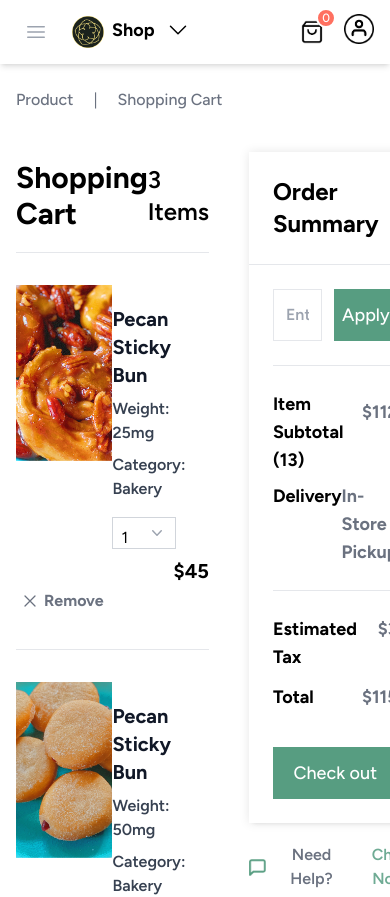
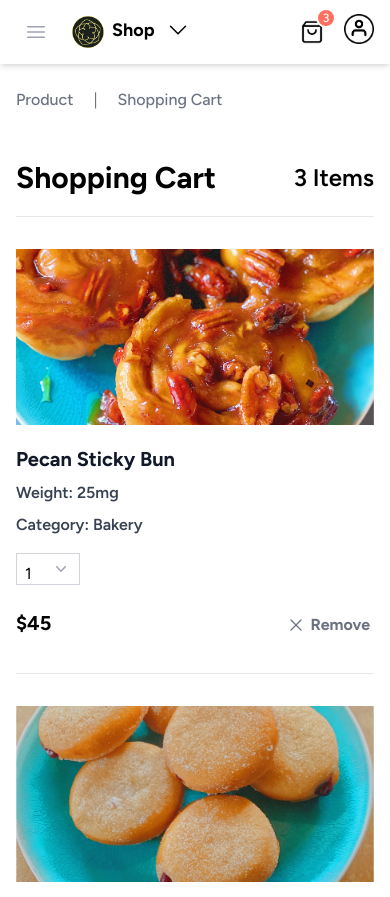
Before and after one commit to MalvinJay/uncut-lab-commerce, a Next.js app: page /cart in a window 390 px wide. Shown: the top 897 px of the page. Built offline with nearby package versions, Linux system fonts and the light colour scheme.

Commit message:
Updated max-width container value and fix mobile responsiveness for cart page

```diff
--- a/pages/cart.tsx
+++ b/pages/cart.tsx
@@ -2,7 +2,7 @@ import React, { useState } from 'react'
 import Link from 'next/link'
 import Head from 'next/head'
 import { ChevronLeftIcon } from '@heroicons/react/24/outline';
-import { cartList } from '@/src/reducers/cart'
+import { cartList } from '@/src/reducers/cart';
 import { cartSummary } from '@/src/helpers';
 
 import AppLayout from '@/src/components/Layout/AppLayout/AppLayout'
@@ -35,11 +35,11 @@ const Cart = () => {
       </Head>
 
       <AppLayout title="home">
-        <section className='bg-white min-h-screen max-w-7xl mx-auto px-4 sm:px-6 lg:px-8'>
+        <section className='bg-white min-h-screen max-w-6xl mx-auto px-4 sm:px-6 lg:px-8'>
           <BreadCrumb list={breadcrumbList} />
 
 
-          <div className='flex items-start gap-10 md:gap-x-20'>
+          <div className='md:flex items-start gap-x-4 sm:gap-x-8 lg:gap-x-20'>
             <div className="w-full md:w-2/3">
               <div className='flex justify-between items-center pt-8 pb-5 border-b border-gray-200'>
                 <h2 className="text-3xl font-bold">Shopping Cart</h2>
@@ -65,7 +65,7 @@ const Cart = () => {
             <div className="w-full md:w-1/3 mt-6 h-full md:mt-8">
               <CartSummary info={cartSummary} />
 
-              <div className='pt-5'>
+              <div className='py-5'>
                 <p className='text-center font-semibold flex items-center justify-center space-x-2'>
                   <Image src="/assets/images/connect.png" width={17} height={17} alt="connect" />
                   <span className='text-gray-500'>Need Help?</span>
--- a/pages/index.tsx
+++ b/pages/index.tsx
@@ -30,7 +30,7 @@ const Home = () => {
       </Head>
 
       <AppLayout title="home">
-        <section className='bg-white min-h-screen max-w-7xl mx-auto px-4 sm:px-6 lg:px-8'>
+        <section className='bg-white min-h-screen max-w-6xl mx-auto px-4 sm:px-6 lg:px-8'>
           {/* Page breadcrumb goes here.. */}
           <BreadCrumb list={homeBreadcrumb} />
 
--- a/pages/products.tsx
+++ b/pages/products.tsx
@@ -42,7 +42,7 @@ const Products = () => {
       </Head>
 
       <AppLayout title="home">
-        <section className='bg-white min-h-screen max-w-7xl mx-auto px-4 sm:px-6 lg:px-8'>
+        <section className='bg-white min-h-screen max-w-6xl mx-auto px-4 sm:px-6 lg:px-8'>
           {/* Page breadcrumb goes here.. */}
           <BreadCrumb list={breadcrumbList} />
 
--- a/src/components/Cart/CartItem.tsx
+++ b/src/components/Cart/CartItem.tsx
@@ -23,12 +23,13 @@ const CartItem: React.FC<CartItemProps> = ({ cart }) => {
 
     return (
         <div className="sm:flex justify-between bg-white py-8 border-b border-gray-200">
-            <div className='flex items-start '>
+            <div className='sm:flex items-start '>
                 <div className='relative w-full sm:w-56 h-44'>
                     <Image
                         src={image?.src}
-                        fill
-                        className="w-full h-full object-cover"
+                        width={132}
+                        height={176}
+                        className="w-full h-full transition duration-700 object-cover bg-gray-100"
                         alt={name}
                     />
                 </div>
@@ -46,7 +47,7 @@ const CartItem: React.FC<CartItemProps> = ({ cart }) => {
                 </div>
             </div>
 
-            <div className="flex flex-col justify-between">
+            <div className="flex pt-4 sm:pt-0 sm:flex-col justify-between">
                 <p className="text-xl font-bold text-black text-end">{currency}{price}</p>
 
                 <div className="inline-flex items-center space-x-1 cursor-pointer p-1 hover:bg-gray-100">
--- a/src/components/Layout/Footer/MainFooter.jsx
+++ b/src/components/Layout/Footer/MainFooter.jsx
@@ -5,7 +5,7 @@ import React from 'react'
 
 const MainFooter = () => {
   return (
-    <footer className="mx-auto max-w-7xl py-10 px-4 sm:px-6 lg:px-8">
+    <footer className="mx-auto max-w-6xl py-10 px-4 sm:px-6 lg:px-8">
       <div className="grid grid-cols-2 md:grid-cols-4 lg:grid-cols-5 gap-6 mb-10">
         <div className="col-span-full hidden lg:col-span-1 lg:block">
           <Link href="/">
--- a/src/components/Layout/Header/MainHeader.jsx
+++ b/src/components/Layout/Header/MainHeader.jsx
@@ -1,9 +1,10 @@
 import { Fragment, useState } from 'react'
 import Link from 'next/link'
 import Image from 'next/image'
-import { Dialog, Tab, Transition } from '@headlessui/react'
+import { Dialog, Transition } from '@headlessui/react'
 import { Bars3Icon, XMarkIcon, ChevronDownIcon } from '@heroicons/react/24/outline'
 import { socials, topMenus, profileList } from '@/src/helpers'
+import { cartList } from '@/src/reducers/cart';
 
 // Components
 import Dropdown from '@/src/components/common/Dropdown/Dropdown'
@@ -72,7 +73,7 @@ const MainHeader = () => {
 
       <header className="relative bg-white">
         <section className="bg-black hidden md:block">
-          <div className="mx-auto max-w-7xl h-10 px-4 sm:px-6 lg:px-8 flex justify-between items-center text-sm font-medium text-white">
+          <div className="mx-auto max-w-6xl h-10 px-4 sm:px-6 lg:px-8 flex justify-between items-center text-sm font-medium text-white">
             <Link href='/' className='flex items-center gap-x-3'>
               <Image priority src="/assets/images/truck.png" width={20} height={10} alt="store_pickup" />
               <span className='uppercase text-sm font-semibold leading-none'>Free in-store pickup</span>
@@ -102,7 +103,7 @@ const MainHeader = () => {
         </section>
 
         <nav aria-label="Top" className="shadow-md">
-          <div className="mx-auto max-w-7xl px-4 sm:px-6 lg:px-8 flex h-16 items-center">
+          <div className="mx-auto max-w-6xl px-4 sm:px-6 lg:px-8 flex h-16 items-center">
             <button
               type="button"
               className="rounded-md bg-white p-2 text-gray-400 lg:hidden"
@@ -152,8 +153,8 @@ const MainHeader = () => {
                     alt="shopping_bag"
                   />
 
-                  <div className="absolute right-0 top-0 flex justify-center items-center h-5 w-5 rounded-full bg-[#ff7060] text-xs font-medium text-white border-2 border-white"> {/* group-hover:text-opacity-50 */}
-                    0
+                  <div className="absolute right-0 top-0 flex justify-center items-center h-5 w-5 rounded-full bg-[#ff7060] text-xs font-medium text-white border-2 border-white transform transition duration-200 group-hover:scale-110">
+                    {cartList.length || 0}
                   </div>
                   <span className="sr-only">items in cart, view bag</span>
                 </Link>
--- a/src/components/ProductList/ProductItem.tsx
+++ b/src/components/ProductList/ProductItem.tsx
@@ -34,11 +34,11 @@ const ProductItem: React.FC<SaleProductItemProps> = ({ product }) => {
     <figure className='w-full block relative group'>
       <div className={`absolute left-0 z-10 ml-4 mt-4 py-2 px-6 text-base text-white ${stock > 0 ? 'bg-[#1bc18f]':'bg-[#ff7060]'}`}>{tag}</div>
 
-        <div className='relative w-full h-[16rem] overflow-hidden'>
+      <div className='relative w-full h-[14rem] overflow-hidden bg-gray-300'>
         <Image
           fill
           src={featured_image}
-            className="w-full h-full transform transition duration-500 group-hover:scale-110"
+          className="w-full h-full transform transition duration-700 group-hover:scale-110"
           blurDataURL={featured_image}
           placeholder="blur"
           alt={name}
```
Lines whose indentation alone changed are shown as unchanged.
